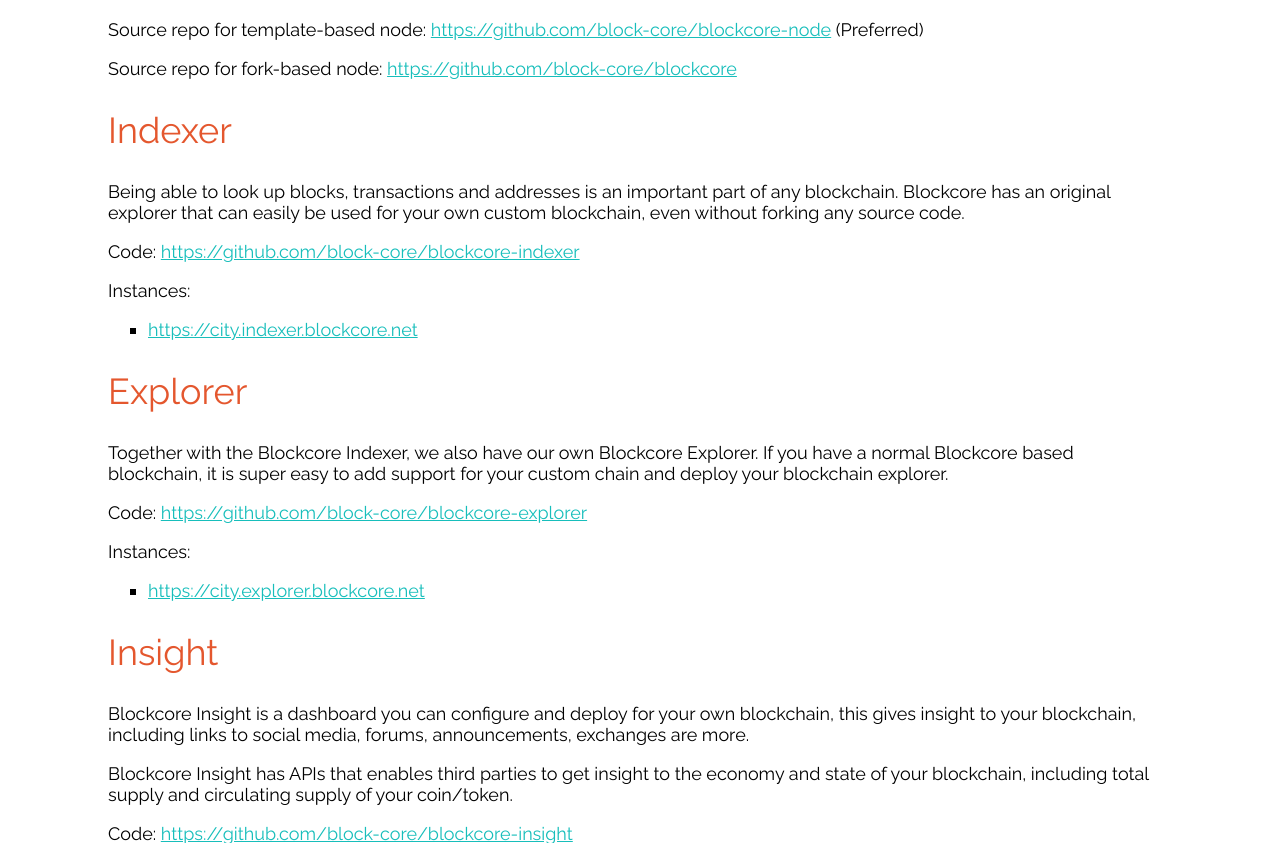
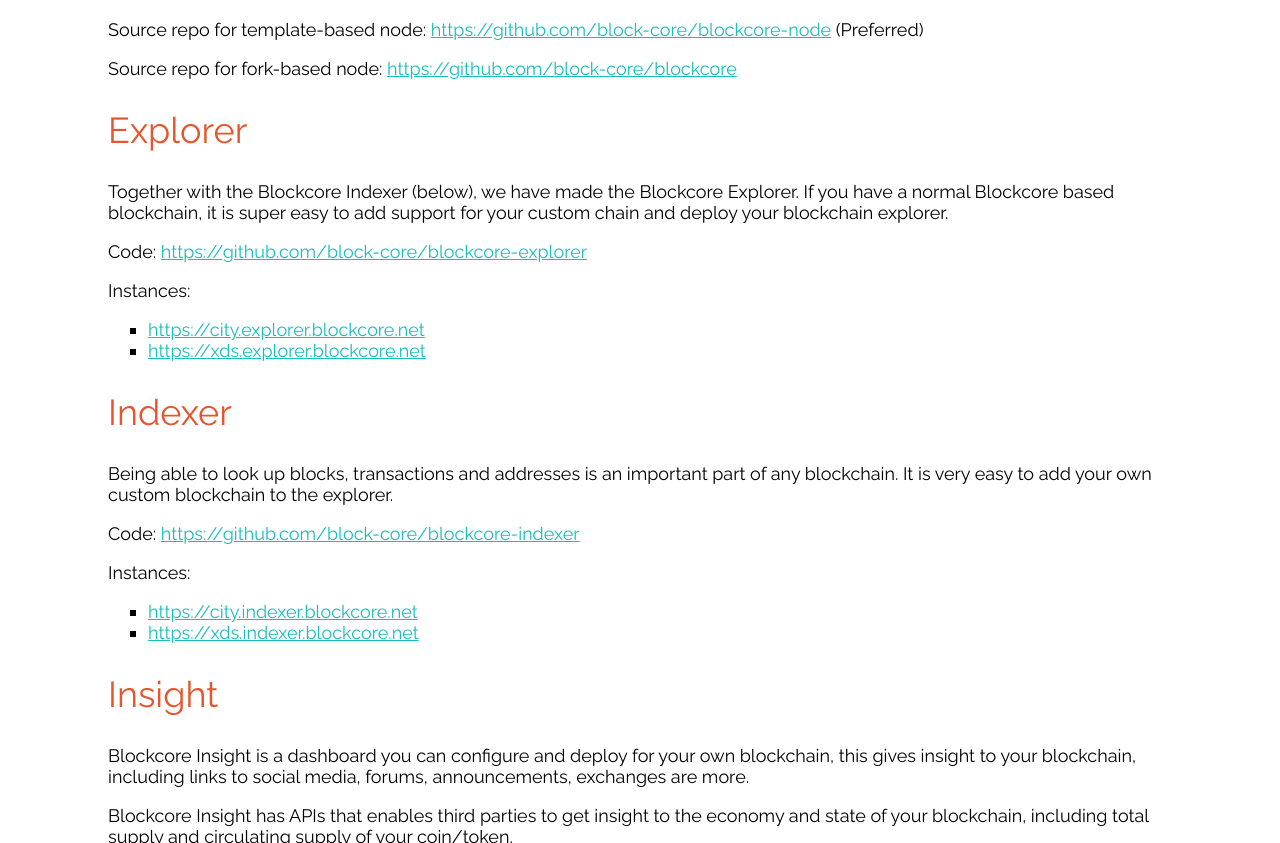
Before and after one commit to block-core/blockcore-website, an Angular app in the folder src/Blockcore.Website/ClientApp/: page /platform in a window 1280 px wide. Shown: the part 602-1445 px from the top of the page. Built offline with nearby package versions, Linux system fonts and the light colour scheme.

Commit message:
Add XDS to list of instances deployed for Indexer and Explorer

```diff
--- a/src/Blockcore.Website/ClientApp/src/app/platform/platform.component.html
+++ b/src/Blockcore.Website/ClientApp/src/app/platform/platform.component.html
@@ -12,10 +12,22 @@
 
 <p>Source repo for fork-based node: <a href="https://github.com/block-core/blockcore">https://github.com/block-core/blockcore</a></p>
 
+<h2>Explorer</h2>
+
+<p>Together with the Blockcore Indexer (below), we have made the Blockcore Explorer. If you have a normal Blockcore based blockchain, it is super easy to add support for your custom chain and deploy your blockchain explorer.</p>
+
+<p>Code: <a href="https://github.com/block-core/blockcore-explorer">https://github.com/block-core/blockcore-explorer</a></p>
+
+<p>Instances:</p>
+
+<ul>
+   <li><a href="https://city.explorer.blockcore.net">https://city.explorer.blockcore.net</a></li>
+   <li><a href="https://xds.explorer.blockcore.net">https://xds.explorer.blockcore.net</a></li>
+</ul>
+
 <h2>Indexer</h2>
 
-<p>Being able to look up blocks, transactions and addresses is an important part of any blockchain. Blockcore has an original explorer that can easily be used for your own custom blockchain, even
-   without forking any source code.
+<p>Being able to look up blocks, transactions and addresses is an important part of any blockchain. It is very easy to add your own custom blockchain to the explorer.
 </p>
 
 <p>Code: <a href="https://github.com/block-core/blockcore-indexer">https://github.com/block-core/blockcore-indexer</a></p>
@@ -24,20 +36,8 @@
 
 <ul>
    <li><a href="https://city.indexer.blockcore.net">https://city.indexer.blockcore.net</a></li>
+   <li><a href="https://xds.indexer.blockcore.net">https://xds.indexer.blockcore.net</a></li>
 </ul>
-
-<h2>Explorer</h2>
-
-<p>Together with the Blockcore Indexer, we also have our own Blockcore Explorer. If you have a normal Blockcore based blockchain, it is super easy to add support for your custom chain and deploy your blockchain explorer.</p>
-
-<p>Code: <a href="https://github.com/block-core/blockcore-explorer">https://github.com/block-core/blockcore-explorer</a></p>
-
-<p>Instances:</p>
-
-<ul>
-   <li><a href="https://city.explorer.blockcore.net">https://city.explorer.blockcore.net</a></li>
-</ul>
-
 
 <h2>Insight</h2>
 
```
